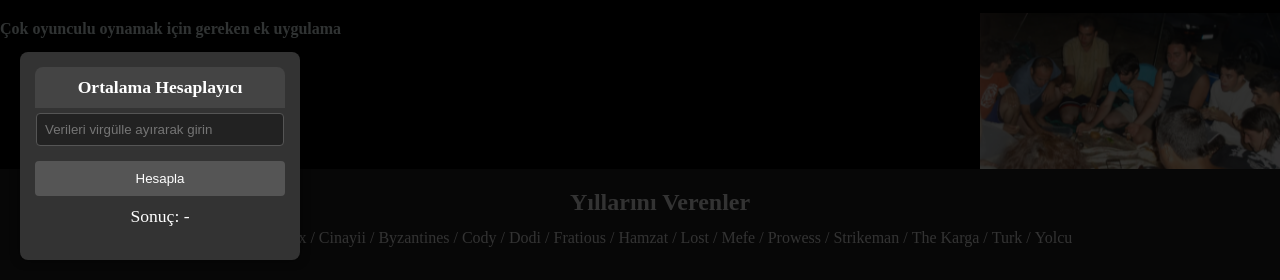
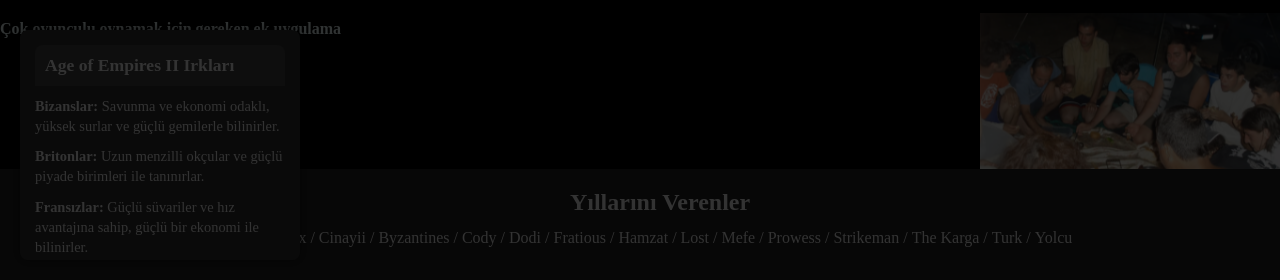
Before and after one commit to awdawdwadad/f255-up, a website: page index.html in a window 1280 px wide. Shown: the part 520-800 px from the top of the page. Drawn offline with Linux system fonts and the light colour scheme.

Commit message:
Update index.html

```diff
--- a/index.html
+++ b/index.html
@@ -96,8 +96,8 @@
             line-height: 1.5;
         }
 
-        /* Ortalama hesaplama bölümü stili */
-        .average-calculator {
+        /* Irk bilgileri bölümü stili */
+        .civilizations-info {
             position: fixed;
             bottom: 20px;
             left: 20px;
@@ -107,46 +107,43 @@
             padding: 15px;
             box-shadow: 0 0 10px rgba(0, 0, 0, 0.5);
             width: 250px;
-            text-align: center;
-            z-index: 1001; /* Üstte görünmesini sağlar */
+            max-height: 200px; /* Başlangıçta küçük görünmesini sağlar */
+            overflow-y: auto; /* İçeriğin yukarı/aşağı kaydırılmasını sağlar */
+            transition: max-height 0.3s ease; /* Yükseklik değişimini yumuşatır */
         }
 
-        .average-calculator header {
+        .civilizations-info.expanded {
+            max-height: 600px; /* Genişletildiğinde görünür yüksekliği artırır */
+        }
+
+        .civilizations-info header {
             padding: 10px;
             background-color: #444;
             border-radius: 8px 8px 0 0;
             font-size: 1.1em;
             font-weight: bold;
+            cursor: pointer; /* Buton gibi görünmesini sağlar */
         }
 
-        .average-calculator input {
-            margin: 5px 0;
-            padding: 8px;
-            border: 1px solid #555;
-            border-radius: 4px;
-            background-color: #222;
-            color: #fff;
-            width: calc(100% - 20px);
+        .civilizations-info p {
+            font-size: 0.9em;
+            margin: 10px 0;
+            line-height: 1.4;
         }
 
-        .average-calculator button {
-            padding: 10px 15px;
+        .toggle-button {
+            background-color: #444;
+            color: #fff;
             border: none;
             border-radius: 4px;
-            background-color: #555;
-            color: #fff;
+            padding: 10px;
             cursor: pointer;
+            margin-top: 10px;
             width: 100%;
-            margin-top: 10px;
         }
 
-        .average-calculator button:hover {
-            background-color: #666;
-        }
-
-        .average-calculator p {
-            font-size: 1.1em;
-            margin-top: 10px;
+        .toggle-button:hover {
+            background-color: #555;
         }
     </style>
 </head>
@@ -194,12 +191,23 @@
         <p>Bayramx&nbsp;/&nbsp;Cinayii&nbsp;/&nbsp;Byzantines&nbsp;/&nbsp;Cody&nbsp;/&nbsp;Dodi&nbsp;/&nbsp;Fratious&nbsp;/&nbsp;Hamzat&nbsp;/&nbsp;Lost&nbsp;/&nbsp;Mefe&nbsp;/&nbsp;Prowess&nbsp;/&nbsp;Strikeman&nbsp;/&nbsp;The Karga&nbsp;/&nbsp;Turk&nbsp;/&nbsp;Yolcu</p>
     </div>
 
-    <!-- Ortalama Hesaplama Bölümü -->
-    <div class="average-calculator">
-        <header>Ortalama Hesaplayıcı</header>
-        <input type="text" id="numbers" placeholder="Verileri virgülle ayırarak girin">
-        <button onclick="calculateAverage()">Hesapla</button>
-        <p id="result">Sonuç: -</p>
+    <!-- Irk Bilgileri Bölümü -->
+    <div class="civilizations-info">
+        <header onclick="toggleInfo()">Age of Empires II Irkları</header>
+        <p><strong>Bizanslar:</strong> Savunma ve ekonomi odaklı, yüksek surlar ve güçlü gemilerle bilinirler.</p>
+        <p><strong>Britonlar:</strong> Uzun menzilli okçular ve güçlü piyade birimleri ile tanınırlar.</p>
+        <p><strong>Fransızlar:</strong> Güçlü süvariler ve hız avantajına sahip, güçlü bir ekonomi ile bilinirler.</p>
+        <p><strong>Germanya:</strong> Güçlü piyadeler ve ekonomik avantajlar sunar, savunma stratejilerinde etkilidirler.</p>
+        <p><strong>Hazarlar:</strong> Esnek birimlere ve hızlı savunma yapıları ile tanınırlar.</p>
+        <p><strong>İspanyollar:</strong> Güçlü kalkanları ve etkili süvari birimleri ile bilinirler.</p>
+        <p><strong>İtalyanlar:</strong> Ekonomik avantajlar ve güçlü deniz filosu ile öne çıkarlar.</p>
+        <p><strong>Macarlar:</strong> Hızlı ve güçlü süvarilerle tanınır, savaş alanında hareket kabiliyeti sağlarlar.</p>
+        <p><strong>Moğollar:</strong> Hızlı ve güçlü okçular ile bilinirler, hareketli savaş stratejileri uygularlar.</p>
+        <p><strong>Persler:</strong> Güçlü savaş filleri ve ekonomik avantajlar sunar.</p>
+        <p><strong>Ruslar:</strong> Etkili piyade birimleri ve savunma yapıları ile tanınırlar.</p>
+        <p><strong>Vikingler:</strong> Güçlü deniz birlikleri ve savaş filleri ile tanınır, ekonomik avantajlar sunar.</p>
+        <!-- Daha fazla ırk bilgisi ekleyebilirsiniz -->
+        <button class="toggle-button" onclick="toggleInfo()">Bilgileri Göster/Gizle</button>
     </div>
 
     <script>
@@ -215,12 +223,9 @@
 
         document.addEventListener('click', startMusic);
 
-        function calculateAverage() {
-            const numbersInput = document.getElementById('numbers').value;
-            const numbers = numbersInput.split(',').map(num => parseFloat(num.trim())).filter(num => !isNaN(num));
-            const sum = numbers.reduce((acc, num) => acc + num, 0);
-            const average = numbers.length > 0 ? (sum / numbers.length).toFixed(2) : '-';
-            document.getElementById('result').textContent = `Sonuç: ${average}`;
+        function toggleInfo() {
+            const infoSection = document.querySelector('.civilizations-info');
+            infoSection.classList.toggle('expanded');
         }
     </script>
 </body>
```
